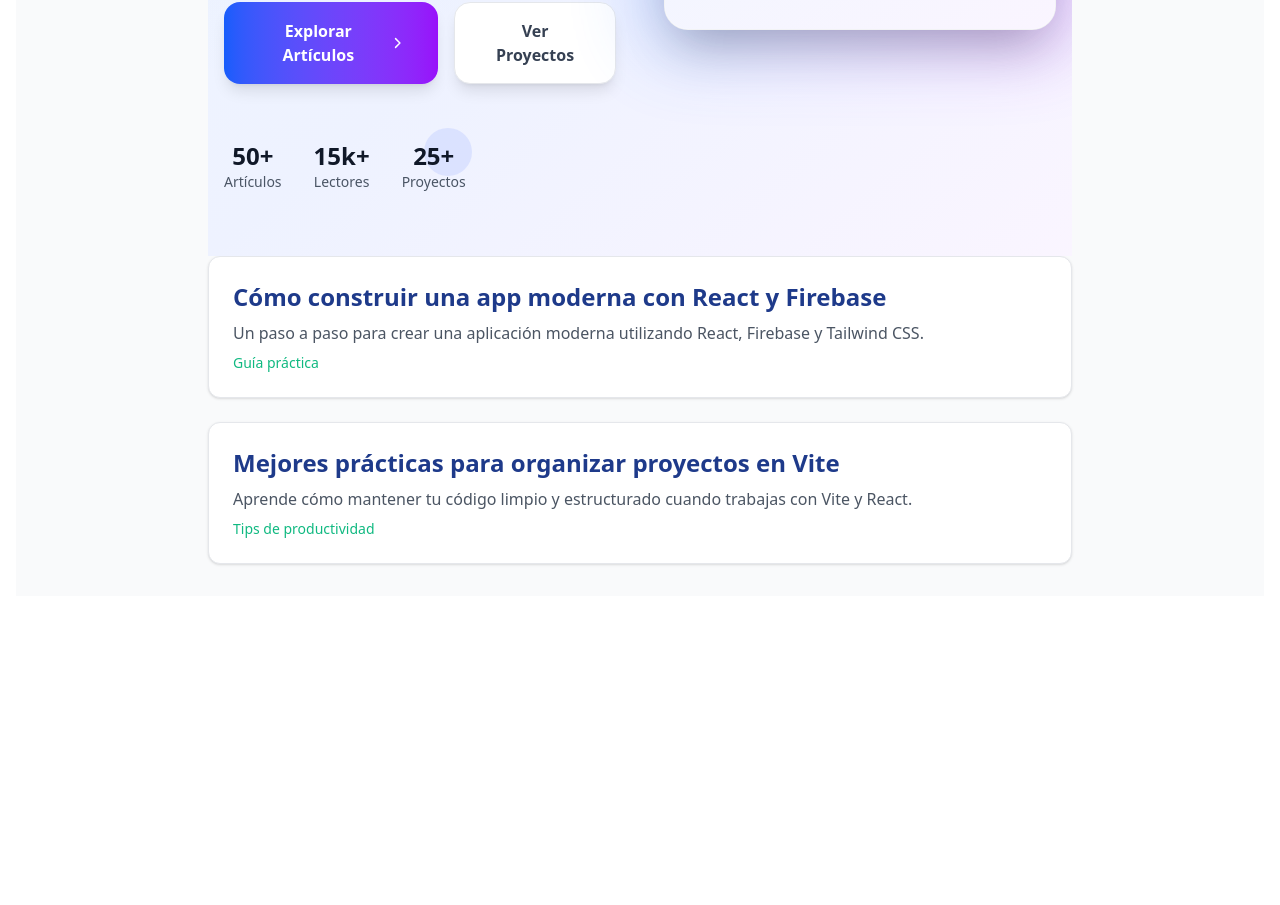
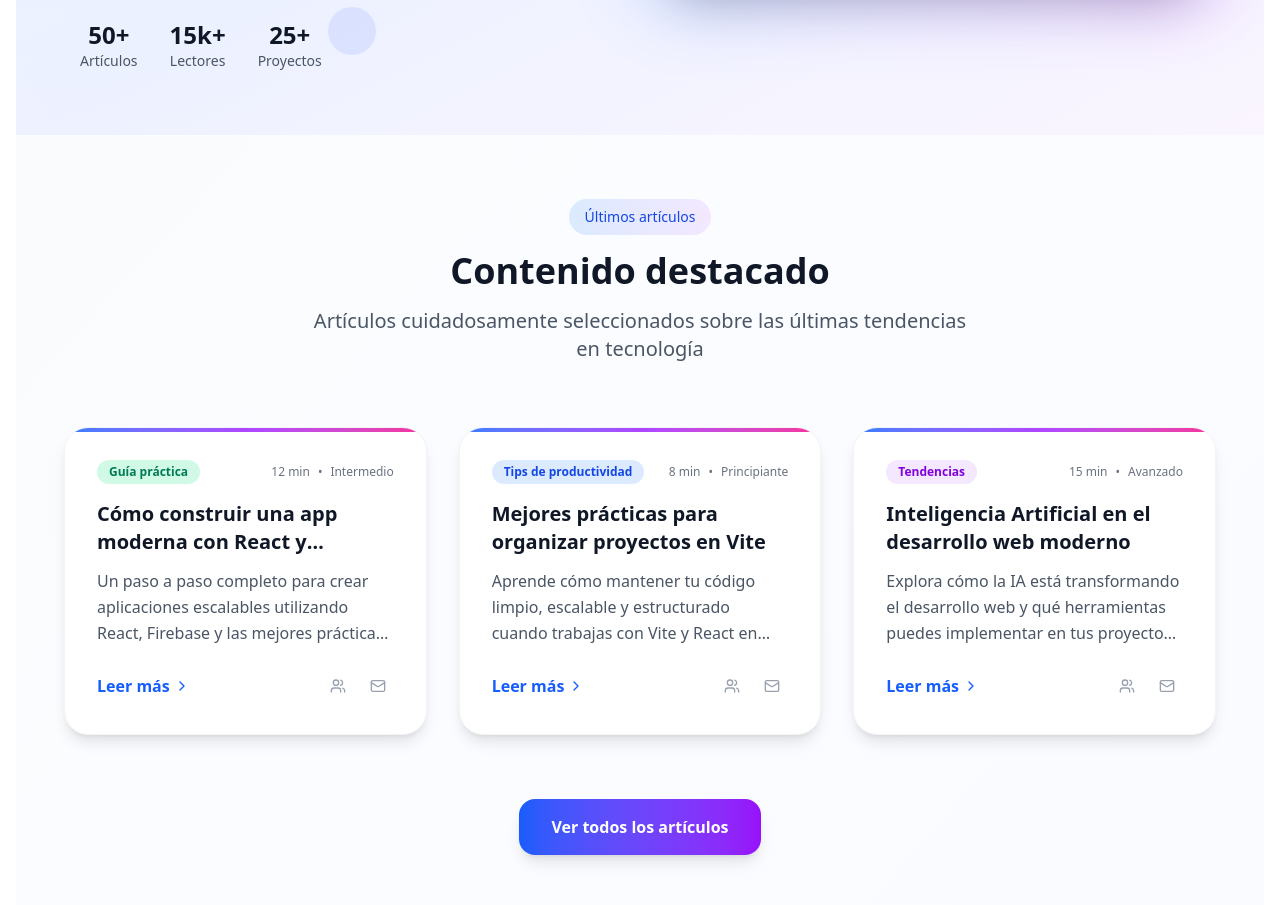
Before and after one commit to Juan17Informatico/blog-dev-notes, a React (Vite) app: page / in a window 1280 px wide. Shown: the part 517-1422 px from the top of the page. Before the commit the page ends 1129 px from the top, so only its background shows below. Built offline with nearby package versions, Linux system fonts and the light colour scheme.

Commit message:
feature(HomePage) Creación de articulos ficticios y sección de articulos, aparte de integración con banner y navbar

```diff
--- a/src/pages/HomePage.jsx
+++ b/src/pages/HomePage.jsx
@@ -6,39 +6,143 @@ import { AboutMe } from "../components/AboutMe";
 import { NewsletterSignup } from "../components/NewsletterSignup";
 import { Footer } from "../components/Footer";
 import { Banner } from "../components/Banner";
+import { useState } from "react";
+import { Navbar } from "../components/Navbar";
+import { ChevronRight, Mail, Users } from "lucide-react";
 
 export const HomePage = () => {
+    const [hoveredCard, setHoveredCard] = useState(null);
+
+    const articles = [
+        {
+            id: 1,
+            title: "Cómo construir una app moderna con React y Firebase",
+            description:
+                "Un paso a paso completo para crear aplicaciones escalables utilizando React, Firebase y las mejores prácticas de desarrollo moderno.",
+            category: "Guía práctica",
+            categoryColor: "bg-emerald-100 text-emerald-700",
+            readTime: "12 min",
+            difficulty: "Intermedio",
+        },
+        {
+            id: 2,
+            title: "Mejores prácticas para organizar proyectos en Vite",
+            description:
+                "Aprende cómo mantener tu código limpio, escalable y estructurado cuando trabajas con Vite y React en proyectos empresariales.",
+            category: "Tips de productividad",
+            categoryColor: "bg-blue-100 text-blue-700",
+            readTime: "8 min",
+            difficulty: "Principiante",
+        },
+        {
+            id: 3,
+            title: "Inteligencia Artificial en el desarrollo web moderno",
+            description:
+                "Explora cómo la IA está transformando el desarrollo web y qué herramientas puedes implementar en tus proyectos hoy.",
+            category: "Tendencias",
+            categoryColor: "bg-purple-100 text-purple-700",
+            readTime: "15 min",
+            difficulty: "Avanzado",
+        },
+    ];
+
     return (
-        <section className="bg-[#F9FAFB] min-h-screen py-8">
-            <div className="max-w-4xl mx-auto px-4">
-                <Banner />
+        <div className="min-h-screen bg-gradient-to-br from-gray-50 via-blue-50/30 to-indigo-50/30">
+            <Navbar />
+            <Banner />
 
-                <section className="space-y-6">
-                    <article className="border border-[#E5E7EB] p-6 rounded-xl bg-white shadow-sm hover:shadow-md transition-shadow">
-                        <h2 className="text-2xl font-semibold text-[#1E3A8A] hover:text-[#3B82F6] cursor-pointer">
-                            Cómo construir una app moderna con React y Firebase
+            {/* Sección de artículos */}
+            <section className="py-16 px-4">
+                <div className="max-w-6xl mx-auto">
+                    {/* Header de sección */}
+                    <div className="text-center mb-16">
+                        <div className="inline-flex items-center px-4 py-2 bg-gradient-to-r from-blue-100 to-purple-100 text-blue-700 rounded-full text-sm font-medium mb-4">
+                            Últimos artículos
+                        </div>
+                        <h2 className="text-3xl md:text-4xl font-bold text-gray-900 mb-4">
+                            Contenido destacado
                         </h2>
-                        <p className="text-[#4B5563] mt-2">
-                            Un paso a paso para crear una aplicación moderna utilizando React, Firebase y Tailwind CSS.
+                        <p className="text-xl text-gray-600 max-w-2xl mx-auto">
+                            Artículos cuidadosamente seleccionados sobre las últimas tendencias en
+                            tecnología
                         </p>
-                        <p className="mt-2 text-sm text-[#10B981] font-medium">
-                            Guía práctica
-                        </p>
-                    </article>
+                    </div>
 
-                    <article className="border border-[#E5E7EB] p-6 rounded-xl bg-white shadow-sm hover:shadow-md transition-shadow">
-                        <h2 className="text-2xl font-semibold text-[#1E3A8A] hover:text-[#3B82F6] cursor-pointer">
-                            Mejores prácticas para organizar proyectos en Vite
-                        </h2>
-                        <p className="text-[#4B5563] mt-2">
-                            Aprende cómo mantener tu código limpio y estructurado cuando trabajas con Vite y React.
-                        </p>
-                        <p className="mt-2 text-sm text-[#10B981] font-medium">
-                            Tips de productividad
-                        </p>
-                    </article>
-                </section>
-            </div>
-        </section>
+                    {/* Grid de artículos */}
+                    <div className="grid md:grid-cols-2 lg:grid-cols-3 gap-8">
+                        {articles.map((article) => (
+                            <article
+                                key={article.id}
+                                className="group relative bg-white rounded-3xl shadow-lg hover:shadow-2xl transition-all duration-500 overflow-hidden border border-gray-100 hover:border-gray-200"
+                                onMouseEnter={() => setHoveredCard(article.id)}
+                                onMouseLeave={() => setHoveredCard(null)}
+                            >
+                                {/* Gradiente decorativo */}
+                                <div className="absolute top-0 left-0 right-0 h-1 bg-gradient-to-r from-blue-500 via-purple-500 to-pink-500" />
+
+                                <div className="p-8">
+                                    {/* Categoría y metadata */}
+                                    <div className="flex items-center justify-between mb-4">
+                                        <span
+                                            className={`px-3 py-1 rounded-full text-xs font-semibold ${article.categoryColor}`}
+                                        >
+                                            {article.category}
+                                        </span>
+                                        <div className="flex items-center space-x-2 text-xs text-gray-500">
+                                            <span>{article.readTime}</span>
+                                            <span>•</span>
+                                            <span>{article.difficulty}</span>
+                                        </div>
+                                    </div>
+
+                                    {/* Título */}
+                                    <h3 className="text-xl font-bold text-gray-900 mb-3 group-hover:text-blue-600 transition-colors duration-300 line-clamp-2">
+                                        {article.title}
+                                    </h3>
+
+                                    {/* Descripción */}
+                                    <p className="text-gray-600 mb-6 line-clamp-3 leading-relaxed">
+                                        {article.description}
+                                    </p>
+
+                                    {/* Call to action */}
+                                    <div className="flex items-center justify-between">
+                                        <button className="flex items-center text-blue-600 font-semibold group-hover:text-blue-700 transition-colors">
+                                            Leer más
+                                            <ChevronRight
+                                                className={`w-4 h-4 ml-1 transition-transform duration-300 ${
+                                                    hoveredCard === article.id
+                                                        ? "translate-x-1"
+                                                        : ""
+                                                }`}
+                                            />
+                                        </button>
+
+                                        <div className="flex space-x-2">
+                                            <button className="p-2 rounded-full hover:bg-gray-100 transition-colors">
+                                                <Users className="w-4 h-4 text-gray-400" />
+                                            </button>
+                                            <button className="p-2 rounded-full hover:bg-gray-100 transition-colors">
+                                                <Mail className="w-4 h-4 text-gray-400" />
+                                            </button>
+                                        </div>
+                                    </div>
+                                </div>
+
+                                {/* Hover effect overlay */}
+                                <div className="absolute inset-0 bg-gradient-to-t from-blue-500/5 to-transparent opacity-0 group-hover:opacity-100 transition-opacity duration-500 pointer-events-none" />
+                            </article>
+                        ))}
+                    </div>
+
+                    {/* Call to action final */}
+                    <div className="text-center mt-16">
+                        <button className="px-8 py-4 bg-gradient-to-r from-blue-600 to-purple-600 text-white rounded-2xl font-semibold shadow-lg hover:shadow-xl transform hover:-translate-y-1 transition-all duration-300">
+                            Ver todos los artículos
+                        </button>
+                    </div>
+                </div>
+            </section>
+        </div>
     );
 };
```
